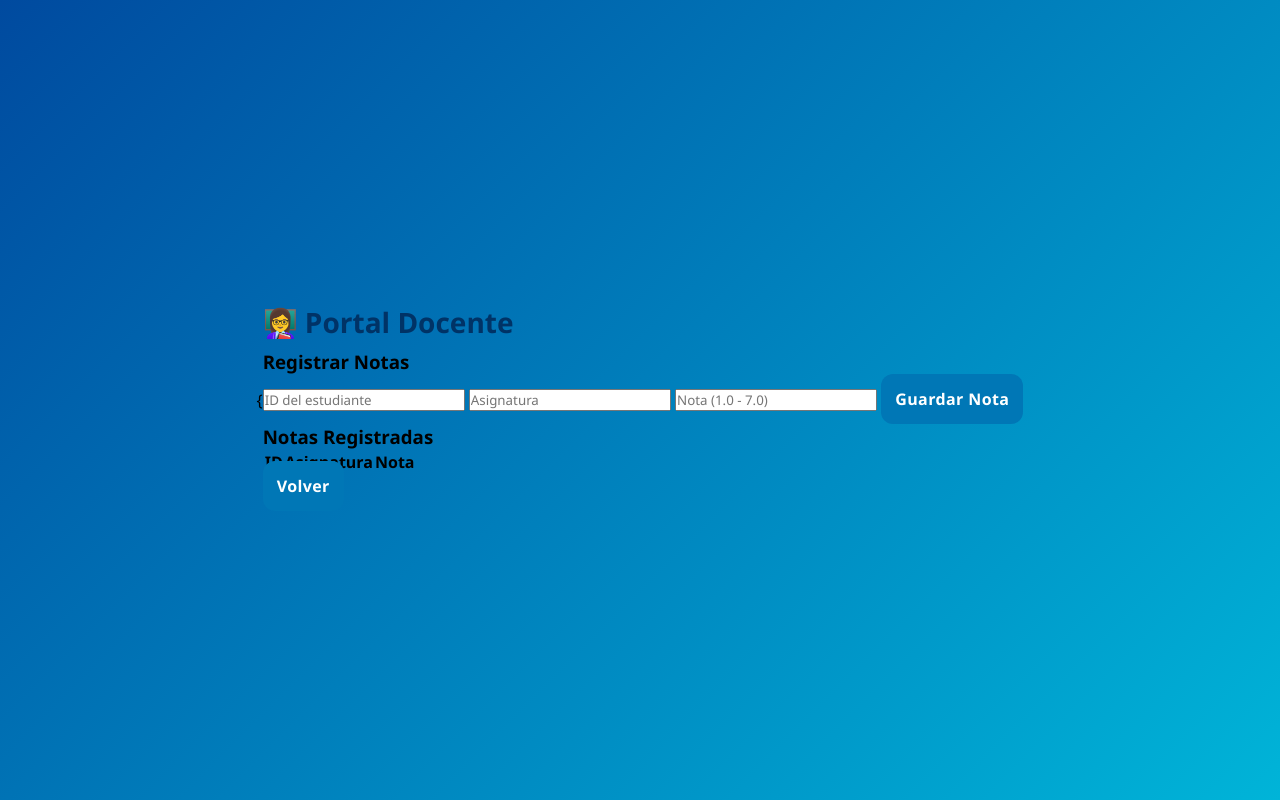
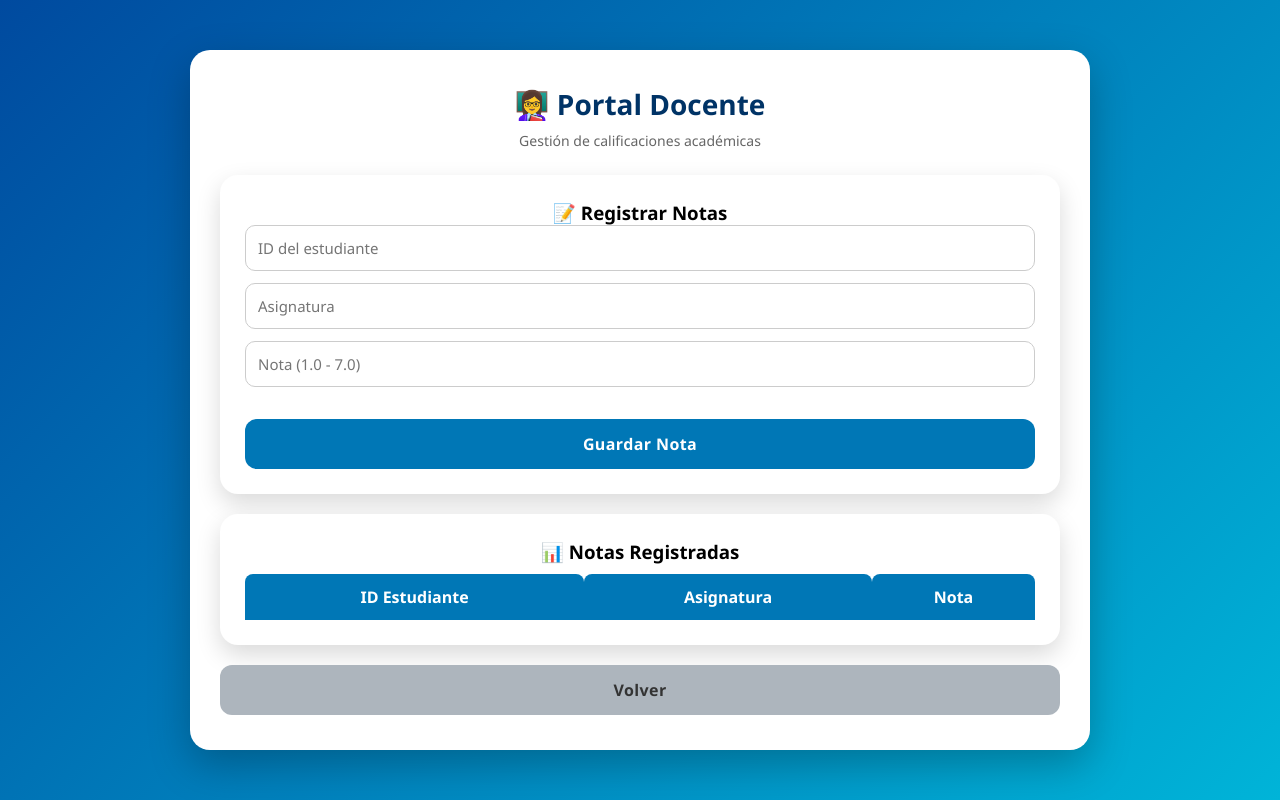
Before and after one commit to framncita/SIGAA, a Flask app: page /docente in a window 1280 px wide. Run offline with Flask 3, Linux system fonts and the light colour scheme; lists and menus that the app fills with data are empty.

Commit message:
cambios de diseño en docente

```diff
--- a/static/css/diseño.css
+++ b/static/css/diseño.css
@@ -129,3 +129,66 @@ select {
     transform: translateY(0);
   }
 }
+/* === Panel general === */
+.panel, .contenedor {
+  width: 100%;
+  max-width: 900px;
+  margin: auto;
+}
+
+/* Inputs */
+.input {
+  width: 100%;
+  padding: 12px;
+  border-radius: 10px;
+  border: 1px solid #ccc;
+  margin-bottom: 12px;
+  font-size: 15px;
+}
+
+/* Cards */
+.card {
+  background: #fff;
+  padding: 25px;
+  border-radius: 18px;
+  margin-top: 20px;
+  box-shadow: 0 10px 25px rgba(0,0,0,0.15);
+}
+
+/* Nombre destacado */
+.nombre-estudiante {
+  font-size: 22px;
+  font-weight: bold;
+  margin: 20px 0;
+  color: #003366;
+}
+
+/* Tablas */
+table {
+  width: 100%;
+  border-collapse: collapse;
+  margin-top: 10px;
+}
+
+th {
+  background: #0077b6;
+  color: white;
+  padding: 12px;
+  border-radius: 8px 8px 0 0;
+}
+
+td {
+  padding: 10px;
+  border-bottom: 1px solid #eee;
+  text-align: center;
+}
+
+/* Botón volver */
+.btn-secundario {
+  background: #adb5bd;
+  color: #333;
+}
+.btn-secundario:hover {
+  background: #6c757d;
+  color: white;
+}
--- a/templates/docente.html
+++ b/templates/docente.html
@@ -1,4 +1,4 @@
-{<!DOCTYPE html>
+<!DOCTYPE html>
 <html>
 <head>
   <title>Portal Docente - SIGAA</title>
@@ -6,34 +6,42 @@
 </head>
 <body>
 
-<div class="panel">
+<div class="contenedor">
+
   <h1>👩‍🏫 Portal Docente</h1>
+  <p class="subtitulo">Gestión de calificaciones académicas</p>
 
   <div class="card">
-    <h3>Registrar Notas</h3>
+    <h3>📝 Registrar Notas</h3>
 
     <input id="docUsuarioId" type="number" class="input" placeholder="ID del estudiante">
     <input id="docAsignatura" type="text" class="input" placeholder="Asignatura">
     <input id="docNota" type="number" step="0.1" class="input" placeholder="Nota (1.0 - 7.0)">
-    <button id="btnGuardarNota" class="btn">Guardar Nota</button>
+
+    <div class="botones">
+      <button id="btnGuardarNota" class="btn">Guardar Nota</button>
+    </div>
   </div>
 
   <div class="card">
-    <h3>Notas Registradas</h3>
+    <h3>📊 Notas Registradas</h3>
 
-    <table id="tablaNotasDoc">
+    <table>
       <thead>
         <tr>
-          <th>ID</th>
+          <th>ID Estudiante</th>
           <th>Asignatura</th>
           <th>Nota</th>
         </tr>
       </thead>
-      <tbody></tbody>
+      <tbody id="tablaNotasDoc"></tbody>
     </table>
   </div>
 
-  <a href="/" class="btn volver">Volver</a>
+  <div class="botones">
+    <a href="/" class="btn btn-secundario">Volver</a>
+  </div>
+
 </div>
 
 <script src="{{ url_for('static', filename='js/script.js') }}"></script>
```
